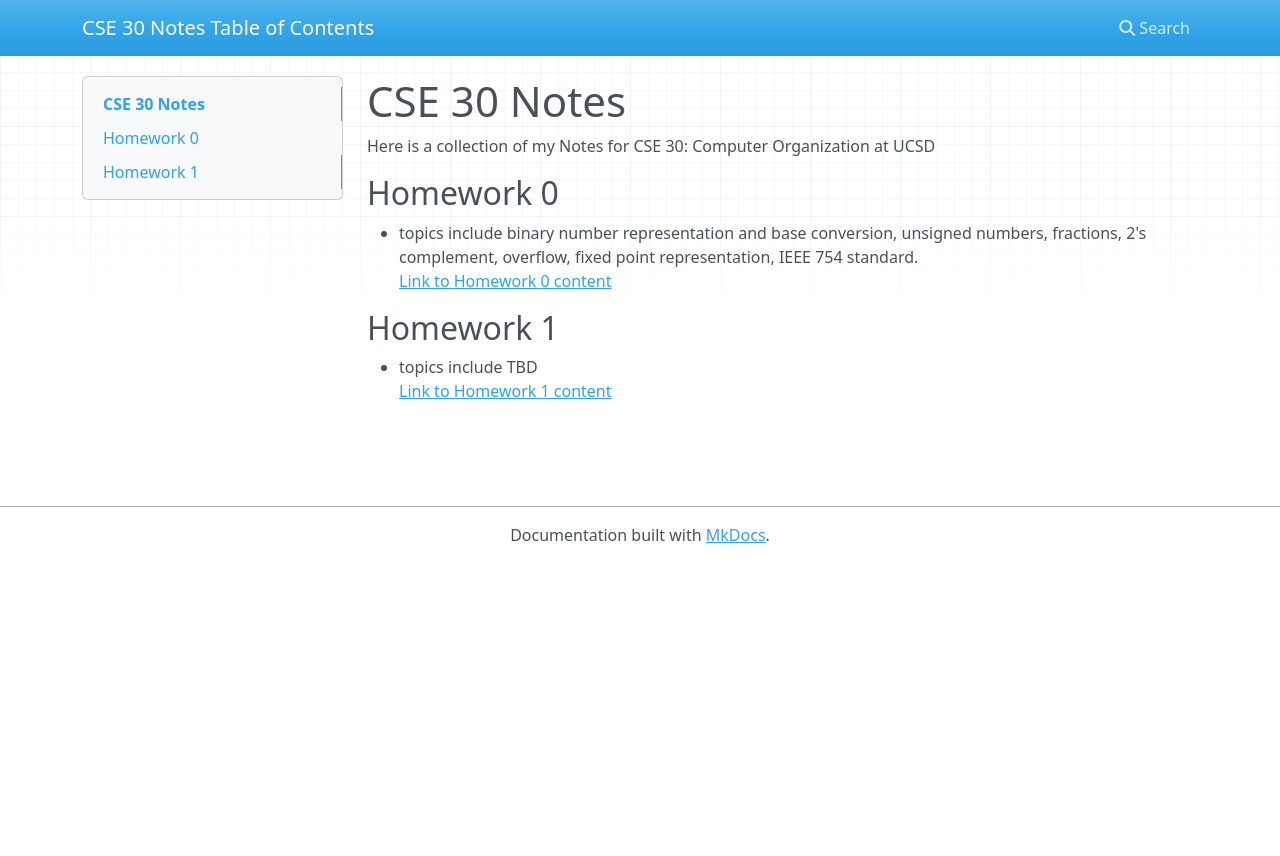
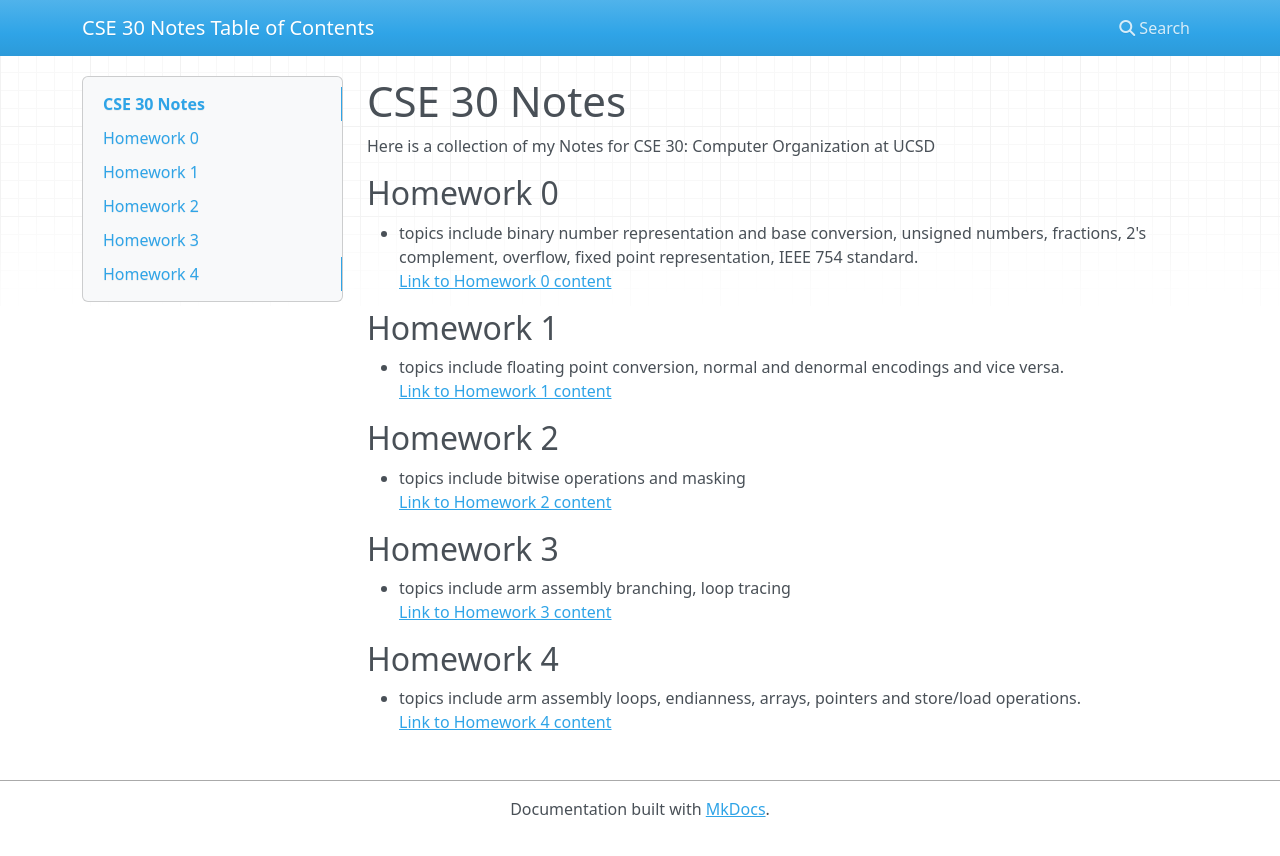
Before and after one commit to Serenity0204/CSE30-Notes, an MkDocs documentation site: the page built from docs/index.md, in a window 1280 px wide. Shown: the top 856 px of the page. Built offline with MkDocs 1.6.1, drawn with Linux system fonts in a browser that asks for light colours; nearby versions of some CDN libraries.

Commit message:
added pdf for hw1234

```diff
--- a/docs/index.md
+++ b/docs/index.md
@@ -8,5 +8,19 @@ Here is a collection of my Notes for CSE 30: Computer Organization at UCSD
 
 
 ## Homework 1
-* topics include TBD </br>
-[Link to Homework 1 content](index.md)
+* topics include floating point conversion, normal and denormal encodings and vice versa.</br>
+[Link to Homework 1 content](pdf/hw1-review.pdf)
+
+
+## Homework 2
+* topics include bitwise operations and masking</br>
+[Link to Homework 2 content](pdf/hw2-review.pdf)
+
+## Homework 3
+* topics include arm assembly branching, loop tracing</br>
+[Link to Homework 3 content](pdf/hw3-review.pdf)
+
+
+## Homework 4
+* topics include arm assembly loops, endianness, arrays, pointers and store/load operations.</br>
+[Link to Homework 4 content](pdf/hw4-review.pdf)
```
Also changed, not shown: 4 other files.
